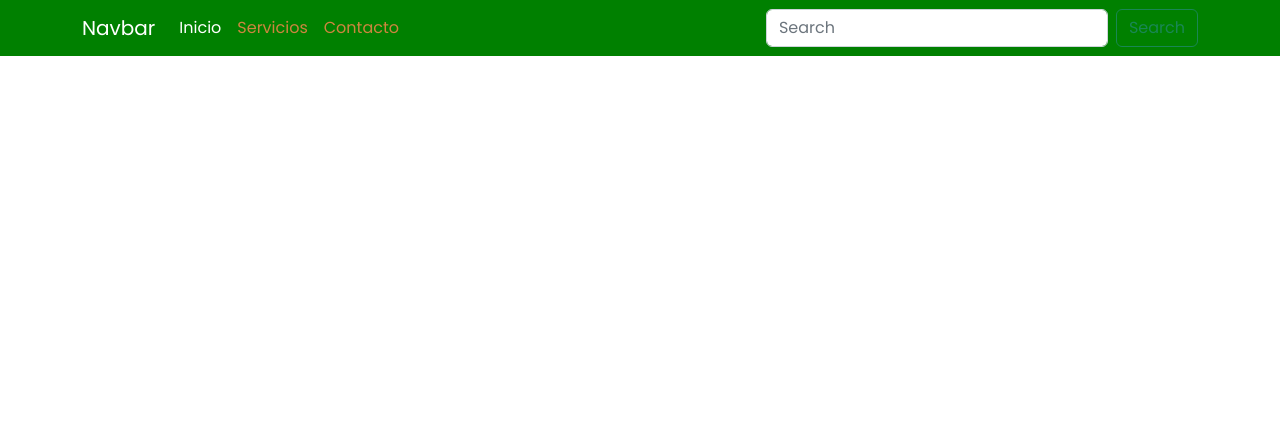
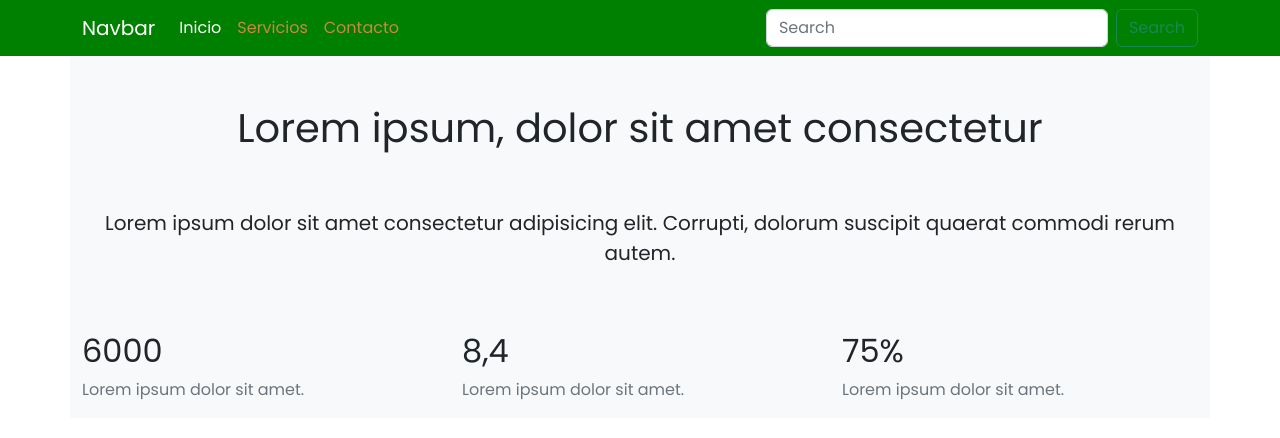
Before and after one commit to pburnsmas/Clase-14.2, a website: page index.html in a window 1280 px wide. Drawn offline with Linux system fonts and the light colour scheme.

Commit message:
creo caja de datos

```diff
--- a/index.html
+++ b/index.html
@@ -52,7 +52,29 @@
         </div>
       </nav>
     </header>
-    <main></main>
+    <main class="bg-light container">
+      <h1 class="text-center py-5 display-6">
+        Lorem ipsum, dolor sit amet consectetur
+      </h1>
+      <p class="lead text-center">
+        Lorem ipsum dolor sit amet consectetur adipisicing elit. Corrupti,
+        dolorum suscipit quaerat commodi rerum autem.
+      </p>
+      <div class="row pt-5">
+        <div class="col-12 col-md-4">
+          <h2>6000</h2>
+          <p class="text-muted">Lorem ipsum dolor sit amet.</p>
+        </div>
+        <div class="col-12 col-md-4">
+          <h2>8,4</h2>
+          <p class="text-muted">Lorem ipsum dolor sit amet.</p>
+        </div>
+        <div class="col-12 col-md-4">
+          <h2>75%</h2>
+          <p class="text-muted">Lorem ipsum dolor sit amet.</p>
+        </div>
+      </div>
+    </main>
     <script src="js/bootstrap.js"></script>
   </body>
 </html>
```
